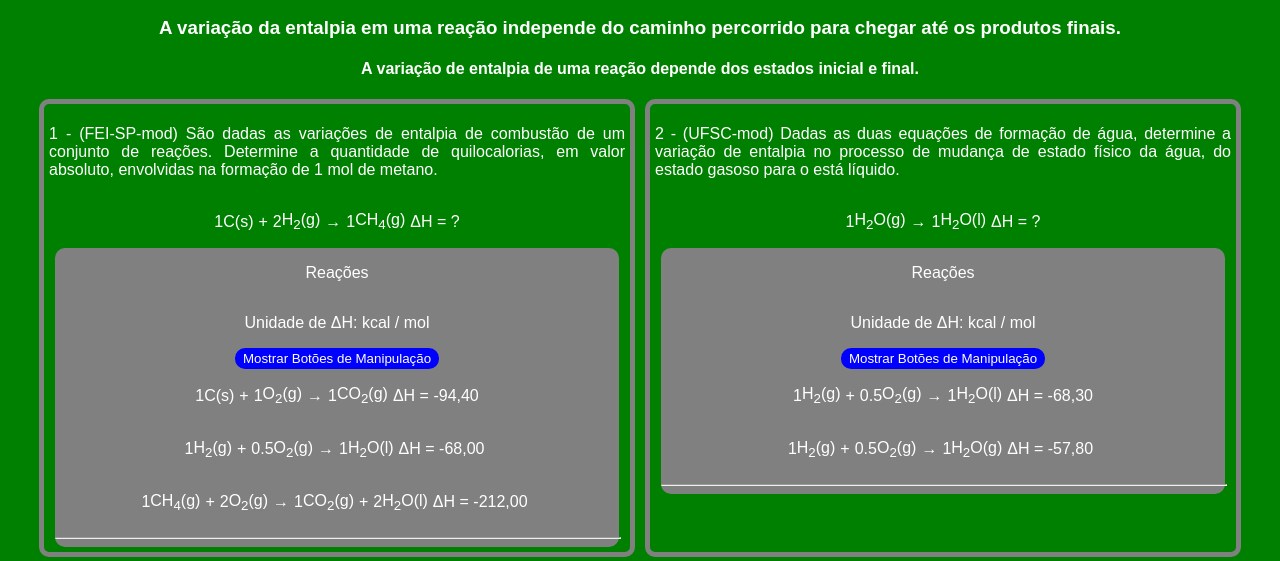
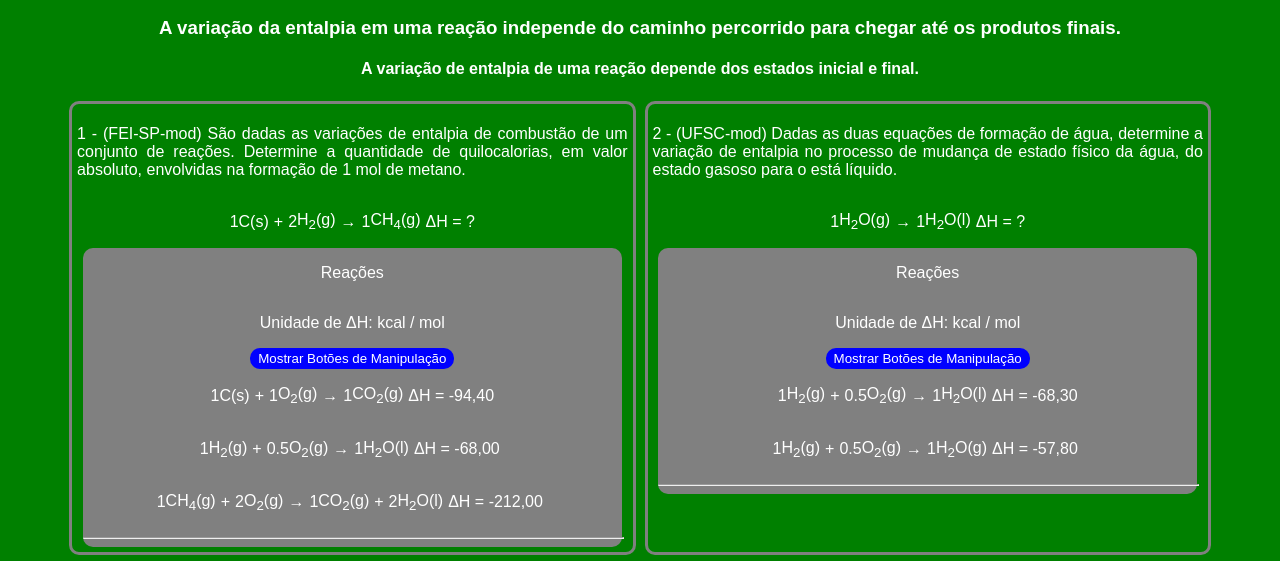
Before and after one commit to dan-kagi/chem-wrap-up, a plain HTML site: page hess/index.html in a window 1280 px wide. Shown: the part 167-728 px from the top of the page. Drawn offline with Linux system fonts and the light colour scheme.

Commit message:
change exercise 6 margin

```diff
--- a/hess/public/styles/style.css
+++ b/hess/public/styles/style.css
@@ -26,14 +26,14 @@ main {
   display: flex;
   flex-wrap: wrap;
   justify-content: center;
-  gap: 10px;
+  gap: 5px;
 }
 .card {
   color: white;
-  width: 45%;
-  border: grey solid 5px;
+  width: 43%;
+  border: grey solid 3px;
   border-radius: 10px;
-  margin: 0px;
+  margin: 2px;
   padding: 5px;
   display: flex;
   flex-direction: column;
```
